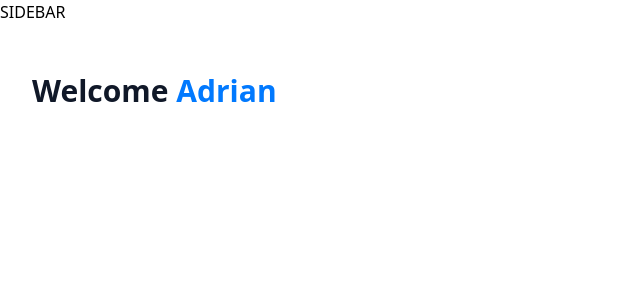
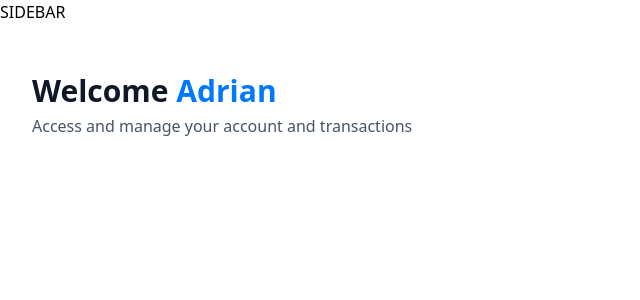
Before and after one commit to GwMamba/ginkoGo, a Next.js app: page / in a window 1280 px wide. Shown: the top 300 px of the page, without its empty margins (0-640 px from the left). Built offline with nearby package versions, Linux system fonts and the light colour scheme.

Commit message:
implement headerbox subtext

```diff
--- a/components/ui/HeaderBox.tsx
+++ b/components/ui/HeaderBox.tsx
@@ -9,7 +9,7 @@
           </span>
         )}
       </h1>
-
+      <p className="header-box-subtext">{subtext}</p>
     </div>
   )
 }
```
